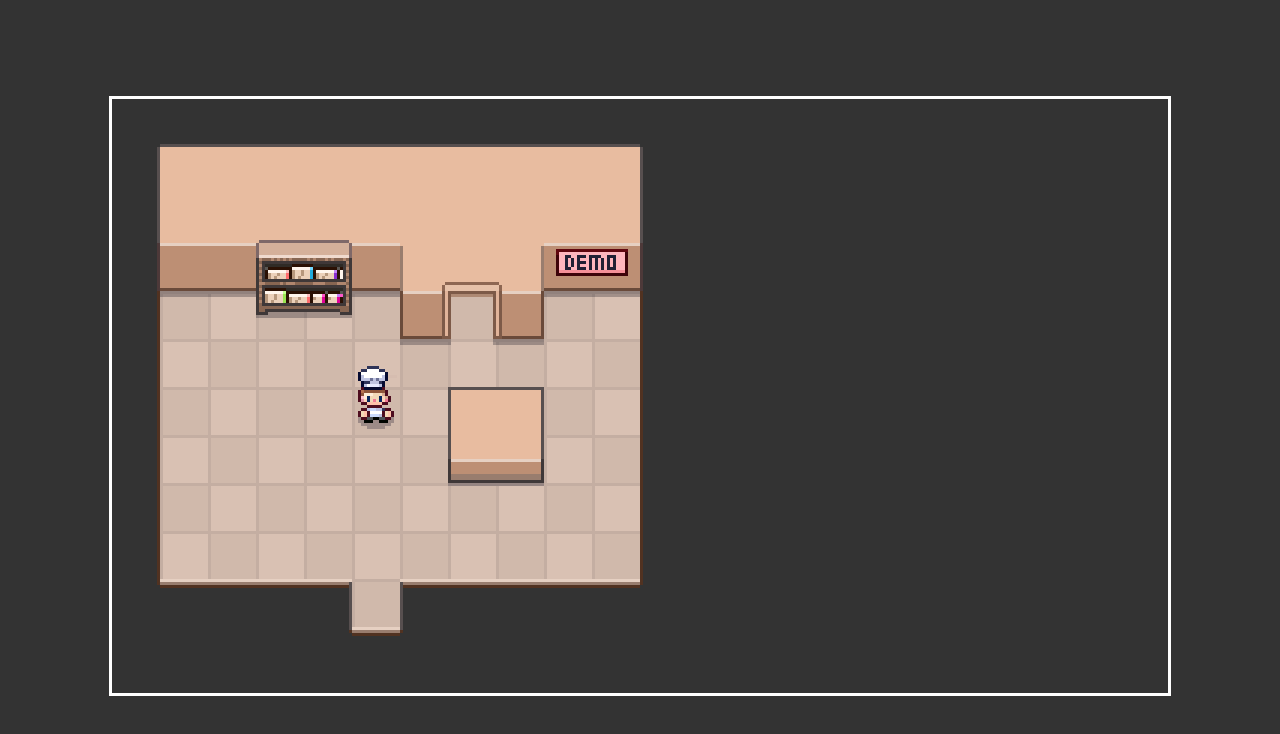
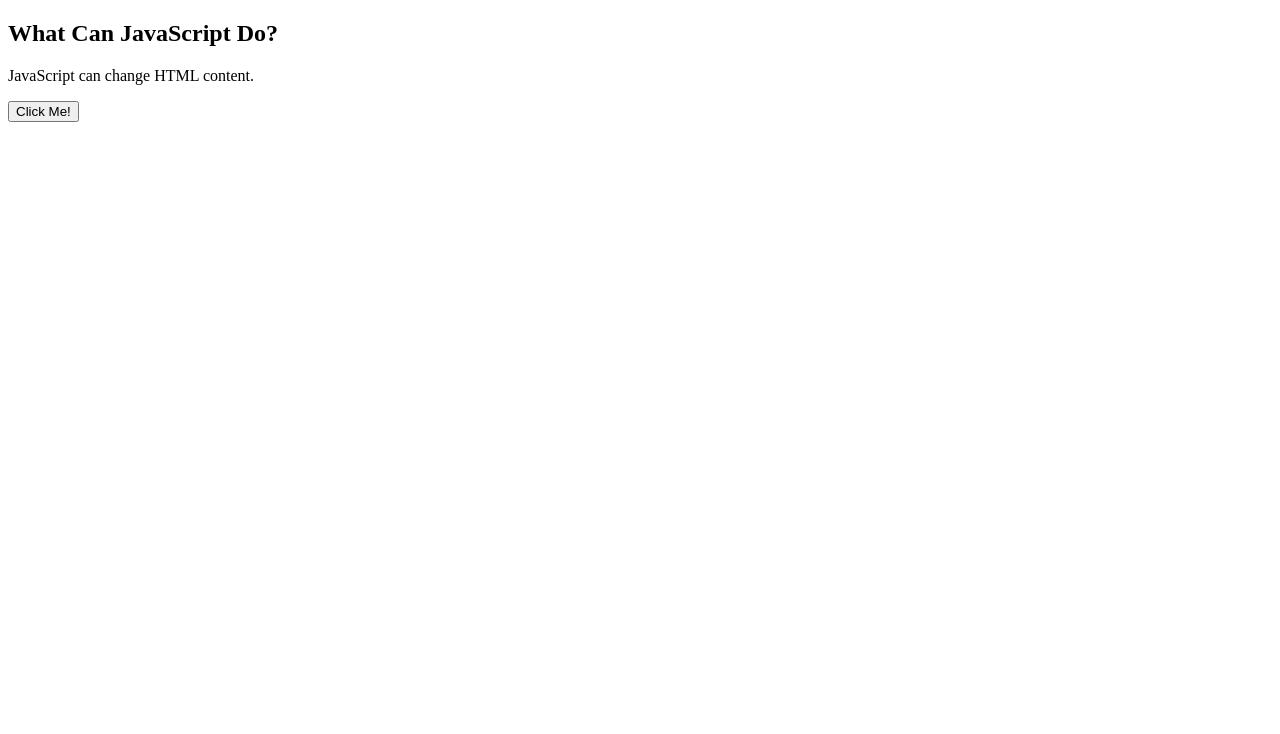
Before and after one commit to ekaropolus/san-clemente-16, a plain HTML site: page index.html in a window 1280 px wide. Drawn offline with Linux system fonts and the light colour scheme.

Commit message:
stage 1-3

```diff
--- a/index.html
+++ b/index.html
@@ -1,17 +1,12 @@
 <!DOCTYPE html>
 <html>
-  <head>
-    <title>San Clemente 16</title>
-    <link href="/styles.css" type="text/css" rel="stylesheet">
-  </head>
-  <body>
-    <div class="game-container">
-      <canvas class="game-canvas" width="352" height="198"></canvas>
-    </div>
+<body>
 
-    <!-- Scripts -->
-    <script src="/Overworld.js"></script>
-    <script src="/init.js"></script>
+<h2>What Can JavaScript Do?</h2>
 
-  </body>
+<p id="demo">JavaScript can change HTML content.</p>
+
+<button type="button" onclick='document.getElementById("demo").innerHTML = "Hello JavaScript!"'>Click Me!</button>
+
+</body>
 </html>
```
